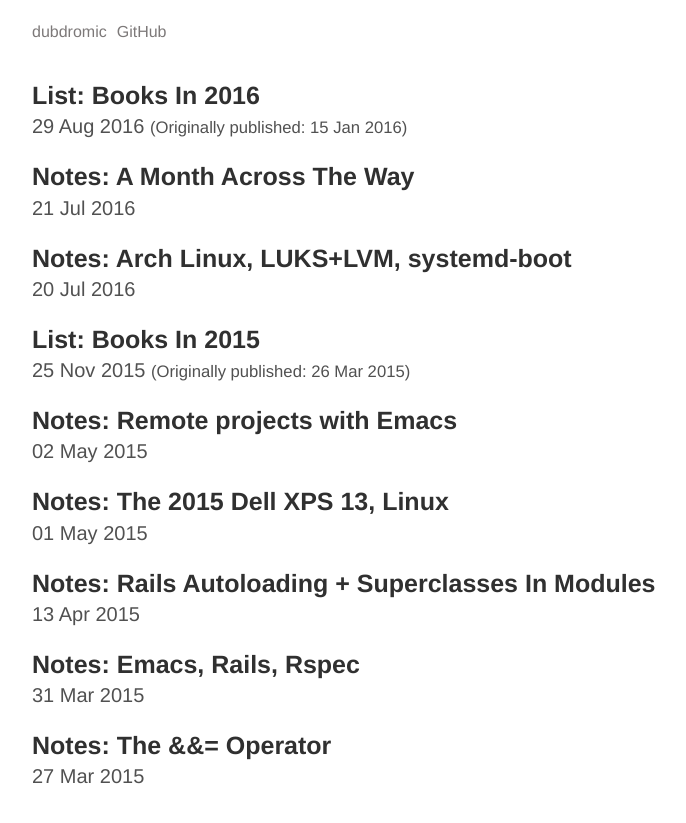
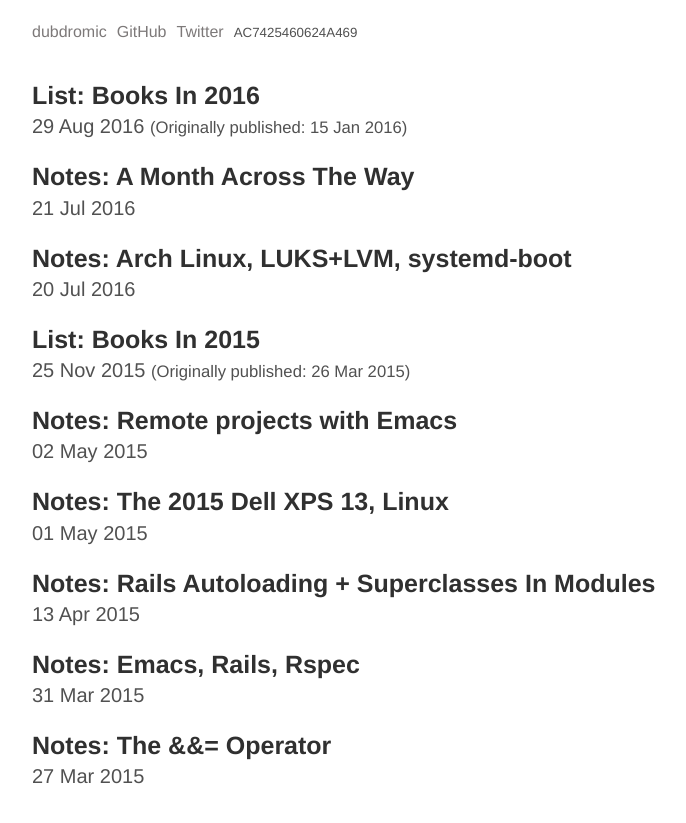
Before and after one commit to dubdromic/dubdromic.github.io, a Jekyll site: the page built from index.html, in a window 1280 px wide. Shown: the top 823 px of the page, without its empty margins (248-934 px from the left). Built offline with Jekyll 4.4.1, drawn with Linux system fonts in a browser that asks for light colours.

Commit message:
Fix header

```diff
--- a/_layouts/default.html
+++ b/_layouts/default.html
@@ -11,12 +11,14 @@
         <ul class="masthead-menu">
           <li><a href="http://dubdromic.com" title="Home">{{ site.title }}</a></li>
           <li><a href="http://www.github.com/dubdromic" title="GitHub">GitHub</a></li>
+          <li><a href="http://www.twitter.com/dubdromic" title="Twitter">Twitter</a></li>
+          <li><small>AC7425460624A469</small></li>
         </ul>
       </header>
 
       <main>
         {{ content }}
       </main>
-    </div>
+   </div>
   </body>
 </html>
```
